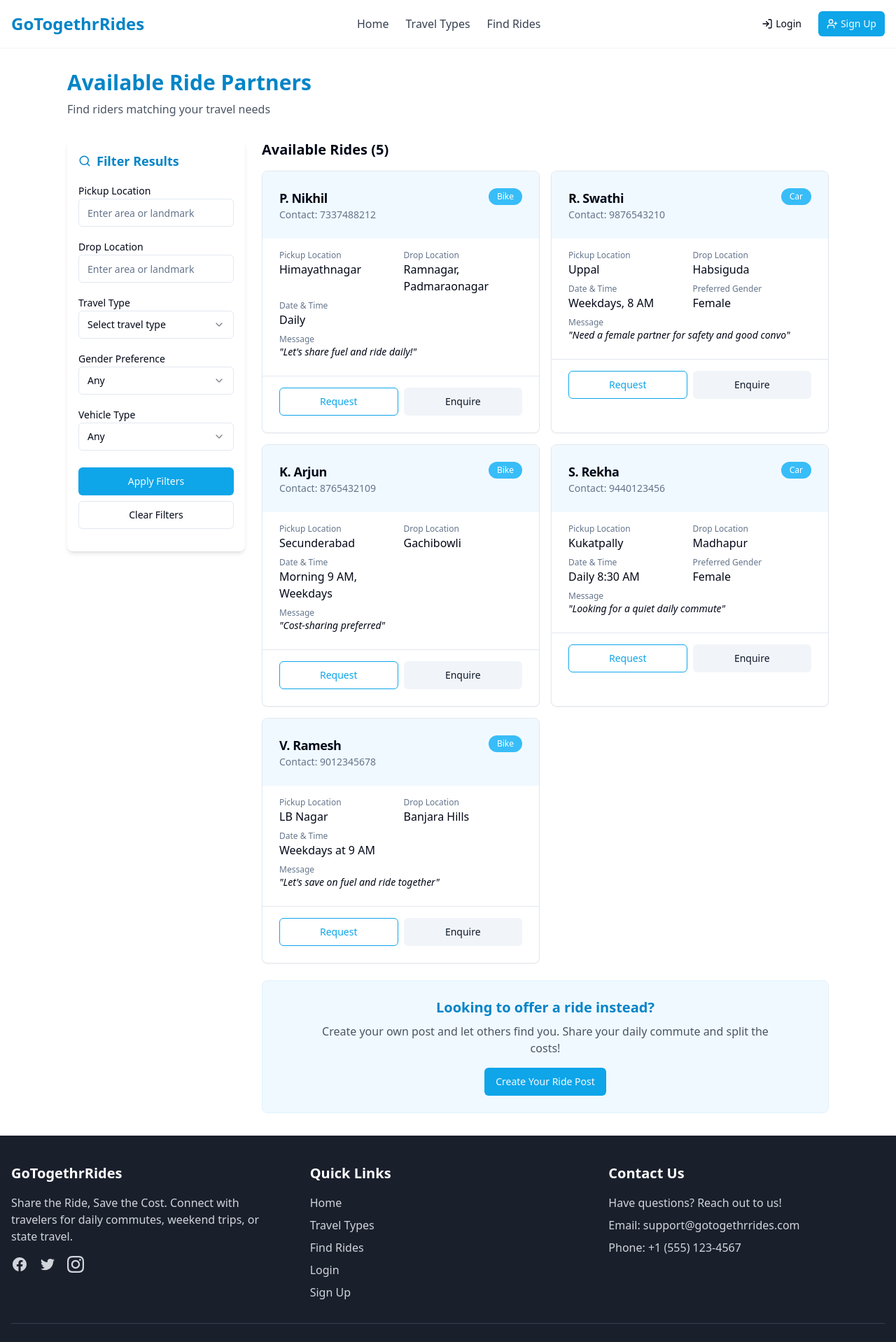
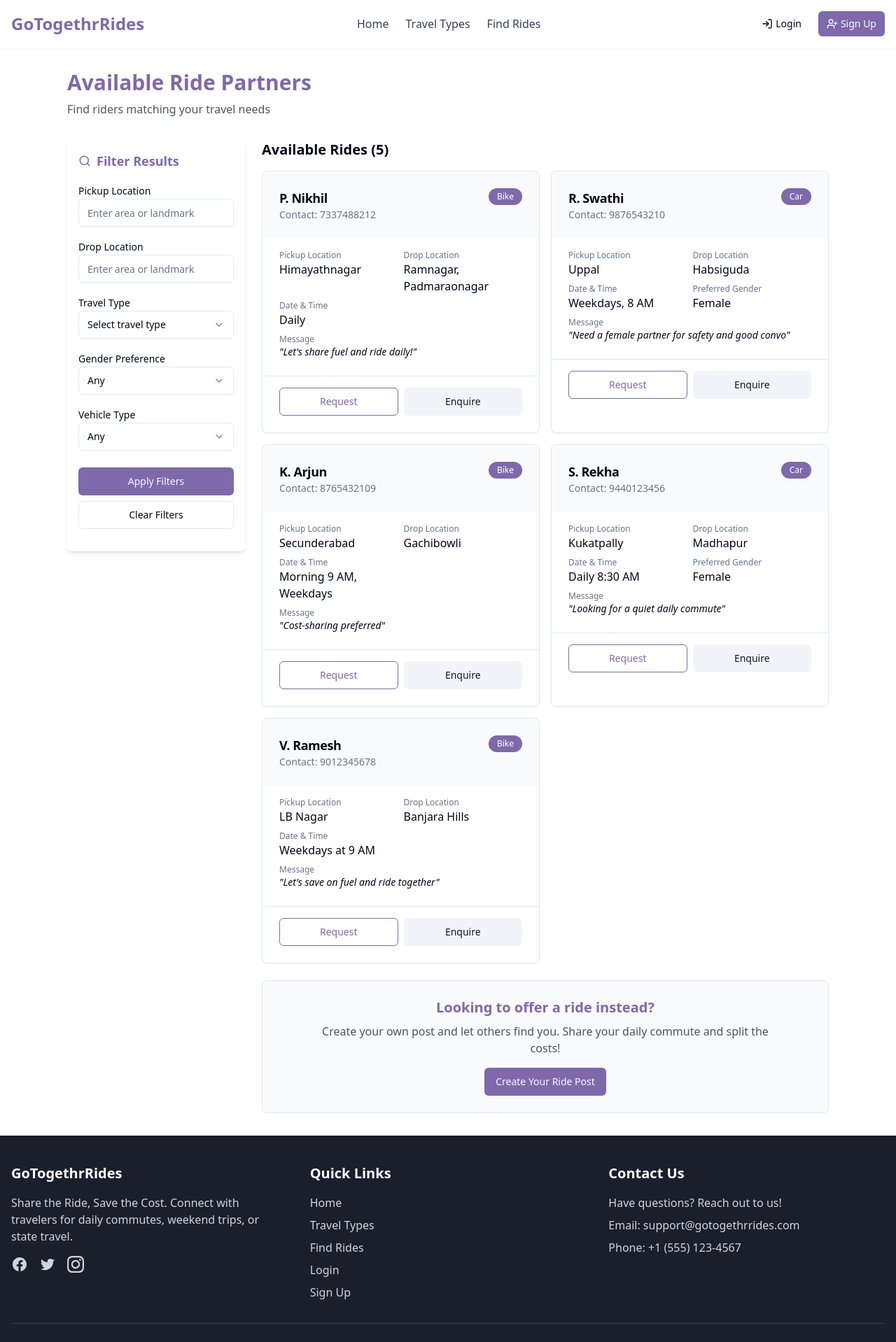
Before and after one commit to Sumanth4g9/gotogether-rideshare-connect, a React (Vite) app: page /rides in a window 1280 px wide. Shown: the top 1918 px of the page at 70% size. Built offline with nearby package versions, Linux system fonts and the light colour scheme.

Commit message:
Refactor: Remove blue color scheme
The color scheme was reverted to the default, removing the light blue theme applied previously.

```diff
--- a/src/components/Navbar.tsx
+++ b/src/components/Navbar.tsx
@@ -12,17 +12,17 @@ const Navbar = () => {
     <nav className="bg-white shadow-sm py-4">
       <div className="container mx-auto px-4 flex justify-between items-center">
         <Link to="/" className="flex items-center gap-2">
-          <span className="text-sky-600 font-bold text-2xl">GoTogethrRides</span>
+          <span className="text-goto-purple font-bold text-2xl">GoTogethrRides</span>
         </Link>
 
         <div className="hidden md:flex items-center gap-6">
-          <Link to="/" className="text-gray-700 hover:text-sky-600 transition-colors">
+          <Link to="/" className="text-gray-700 hover:text-goto-purple transition-colors">
             Home
           </Link>
-          <Link to="/travel-types" className="text-gray-700 hover:text-sky-600 transition-colors">
+          <Link to="/travel-types" className="text-gray-700 hover:text-goto-purple transition-colors">
             Travel Types
           </Link>
-          <Link to="/rides" className="text-gray-700 hover:text-sky-600 transition-colors">
+          <Link to="/rides" className="text-gray-700 hover:text-goto-purple transition-colors">
             Find Rides
           </Link>
         </div>
@@ -47,7 +47,7 @@ const Navbar = () => {
                 </Button>
               </Link>
               <Link to="/signup">
-                <Button variant="default" size="sm" className="flex items-center gap-1 bg-sky-500 hover:bg-sky-600">
+                <Button variant="default" size="sm" className="flex items-center gap-1 bg-goto-purple hover:bg-goto-purple-dark">
                   <UserPlus size={16} />
                   <span className="hidden md:inline">Sign Up</span>
                 </Button>
--- a/src/components/RideCard.tsx
+++ b/src/components/RideCard.tsx
@@ -63,13 +63,13 @@ const RideCard: React.FC<RideCardProps> = ({
 
   return (
     <Card className="w-full animate-fade-in">
-      <CardHeader className="bg-sky-50 rounded-t-lg">
+      <CardHeader className="bg-gray-50 rounded-t-lg">
         <div className="flex justify-between items-start">
           <div>
             <CardTitle className="text-lg font-bold">{name}</CardTitle>
             <CardDescription>Contact: {contact}</CardDescription>
           </div>
-          <div className="px-3 py-1 bg-sky-400 text-white text-xs rounded-full">
+          <div className="px-3 py-1 bg-goto-purple text-white text-xs rounded-full">
             {vehicle}
           </div>
         </div>
@@ -109,7 +109,7 @@ const RideCard: React.FC<RideCardProps> = ({
       <CardFooter className="flex gap-2 border-t pt-4">
         <Dialog>
           <DialogTrigger asChild>
-            <Button variant="outline" className="w-1/2 text-sky-500 border-sky-500 hover:bg-sky-500 hover:text-white">
+            <Button variant="outline" className="w-1/2 text-goto-purple border-goto-purple hover:bg-goto-purple hover:text-white">
               Request
             </Button>
           </DialogTrigger>
--- a/src/index.css
+++ b/src/index.css
@@ -14,7 +14,7 @@
     --popover: 0 0% 100%;
     --popover-foreground: 222.2 84% 4.9%;
 
-    --primary: 217 91% 60%;
+    --primary: 270 36% 54%;
     --primary-foreground: 210 40% 98%;
 
     --secondary: 210 40% 96.1%;
@@ -23,7 +23,7 @@
     --muted: 210 40% 96.1%;
     --muted-foreground: 215.4 16.3% 46.9%;
 
-    --accent: 217 91% 95%;
+    --accent: 270 36% 95%;
     --accent-foreground: 222.2 47.4% 11.2%;
 
     --destructive: 0 84.2% 60.2%;
@@ -31,7 +31,7 @@
 
     --border: 214.3 31.8% 91.4%;
     --input: 214.3 31.8% 91.4%;
-    --ring: 217 91% 60%;
+    --ring: 270 36% 54%;
 
     --radius: 0.5rem;
 
@@ -42,7 +42,7 @@
     --sidebar-accent: 240 4.8% 95.9%;
     --sidebar-accent-foreground: 240 5.9% 10%;
     --sidebar-border: 220 13% 91%;
-    --sidebar-ring: 217.2 91.2% 59.8%;
+    --sidebar-ring: 270 36% 60%;
   }
 
   .dark {
@@ -55,7 +55,7 @@
     --popover: 222.2 84% 4.9%;
     --popover-foreground: 210 40% 98%;
 
-    --primary: 217 91% 60%;
+    --primary: 270 36% 54%;
     --primary-foreground: 222.2 47.4% 11.2%;
 
     --secondary: 217.2 32.6% 17.5%;
@@ -72,16 +72,16 @@
 
     --border: 217.2 32.6% 17.5%;
     --input: 217.2 32.6% 17.5%;
-    --ring: 217 91% 60%;
+    --ring: 270 36% 54%;
 
     --sidebar-background: 240 5.9% 10%;
     --sidebar-foreground: 240 4.8% 95.9%;
-    --sidebar-primary: 224.3 76.3% 48%;
+    --sidebar-primary: 270 36% 48%;
     --sidebar-primary-foreground: 0 0% 100%;
     --sidebar-accent: 240 3.7% 15.9%;
     --sidebar-accent-foreground: 240 4.8% 95.9%;
     --sidebar-border: 240 3.7% 15.9%;
-    --sidebar-ring: 217.2 91.2% 59.8%;
+    --sidebar-ring: 270 36% 60%;
   }
 }
 
@@ -96,6 +96,6 @@
 }
 
 .hero-gradient {
-  background: linear-gradient(to right, rgba(37, 99, 235, 0.9), rgba(59, 130, 246, 0.8)),
+  background: linear-gradient(to right, rgba(126, 105, 171, 0.9), rgba(110, 89, 165, 0.8)),
               url('https://images.unsplash.com/photo-1556122071-e404cb6596e0?q=80&w=1600&auto=format&fit=crop') no-repeat center/cover;
 }
--- a/src/pages/RideListing.tsx
+++ b/src/pages/RideListing.tsx
@@ -130,7 +130,7 @@ const RideListing = () => {
     <Layout>
       <div className="py-8 px-4">
         <div className="container mx-auto max-w-6xl">
-          <h1 className="text-3xl font-bold mb-2 text-sky-600">Available Ride Partners</h1>
+          <h1 className="text-3xl font-bold mb-2 text-goto-purple">Available Ride Partners</h1>
           <p className="text-gray-600 mb-8">Find riders matching your travel needs</p>
 
           <div className="grid grid-cols-1 lg:grid-cols-4 gap-6">
@@ -138,7 +138,7 @@ const RideListing = () => {
             <div className="lg:col-span-1">
               <div className="bg-white shadow-md rounded-lg p-4 sticky top-20">
                 <div className="mb-4">
-                  <h2 className="font-semibold text-lg mb-4 text-sky-600 flex items-center">
+                  <h2 className="font-semibold text-lg mb-4 text-goto-purple flex items-center">
                     <Search size={18} className="mr-2" />
                     Filter Results
                   </h2>
@@ -201,7 +201,7 @@ const RideListing = () => {
                       </Select>
                     </div>
                     <div className="flex flex-col gap-2 pt-2">
-                      <Button className="w-full bg-sky-500 hover:bg-sky-600" onClick={handleSearch}>Apply Filters</Button>
+                      <Button className="w-full bg-goto-purple hover:bg-goto-purple-dark" onClick={handleSearch}>Apply Filters</Button>
                       <Button variant="outline" onClick={handleClear} className="w-full">Clear Filters</Button>
                     </div>
                   </div>
@@ -237,12 +237,12 @@ const RideListing = () => {
               )}
 
               {/* Create Your Own Post CTA */}
-              <div className="bg-sky-50 p-6 rounded-lg text-center mt-6 border border-sky-100">
-                <h3 className="text-xl font-bold mb-2 text-sky-600">Looking to offer a ride instead?</h3>
+              <div className="bg-gray-50 p-6 rounded-lg text-center mt-6 border border-gray-200">
+                <h3 className="text-xl font-bold mb-2 text-goto-purple">Looking to offer a ride instead?</h3>
                 <p className="text-gray-600 mb-4 max-w-2xl mx-auto">
                   Create your own post and let others find you. Share your daily commute and split the costs!
                 </p>
-                <Button className="bg-sky-500 hover:bg-sky-600">Create Your Ride Post</Button>
+                <Button className="bg-goto-purple hover:bg-goto-purple-dark">Create Your Ride Post</Button>
               </div>
             </div>
           </div>
```
